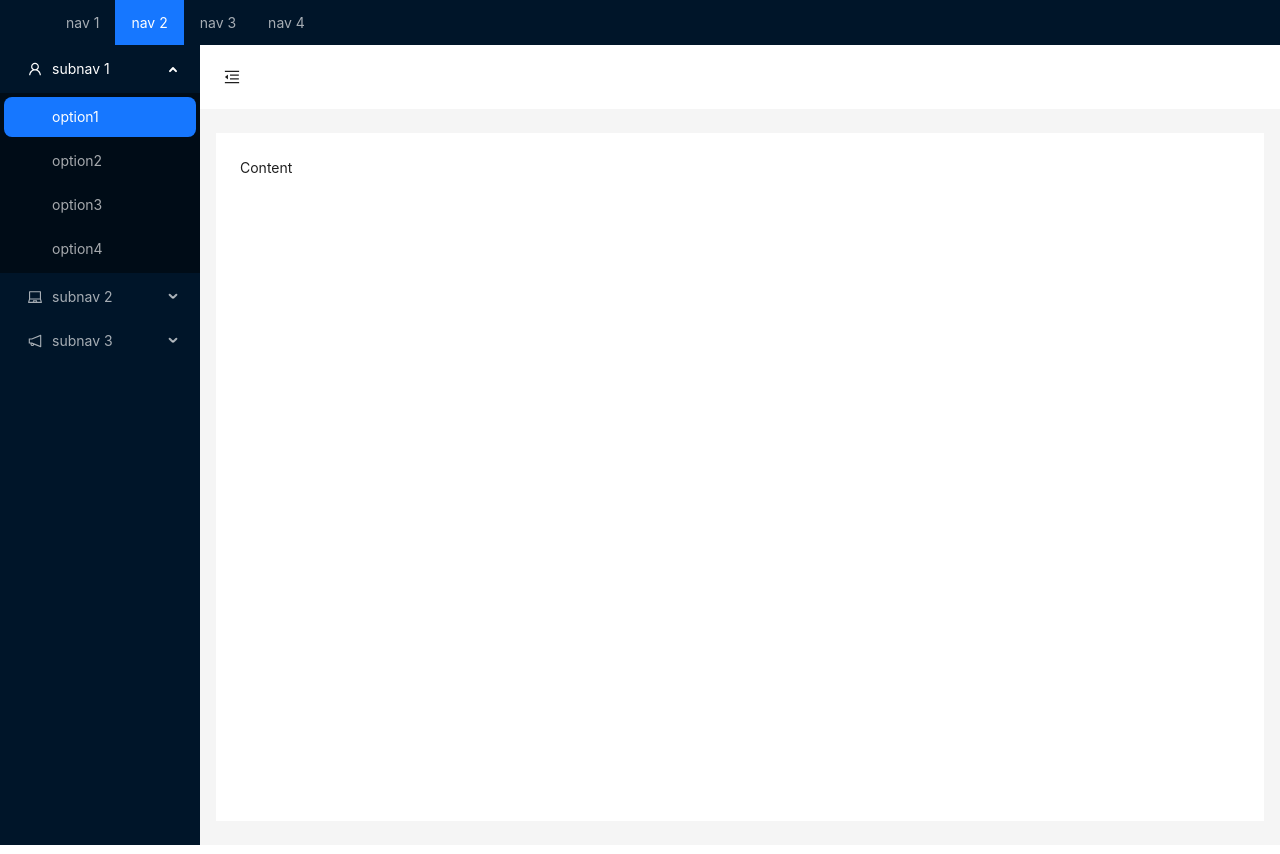
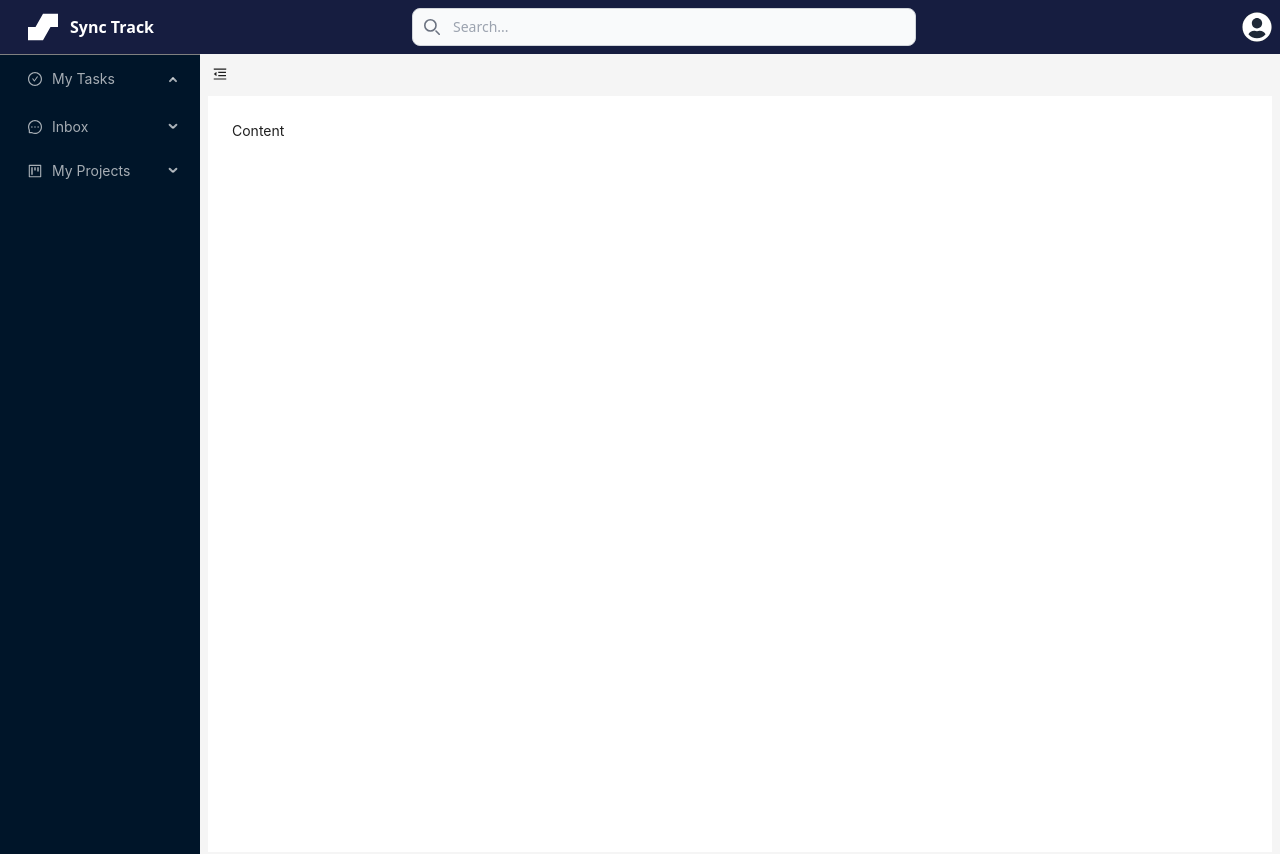
Before and after one commit to fareedjaved203/Sync-Track, a React (Vite) app in the folder client/: page / in a window 1280 px wide. Built offline with nearby package versions, Linux system fonts and the light colour scheme.

Commit message:
working on UI

```diff
--- /dev/null
+++ b/client/src/components/layout/Navbar.jsx
@@ -0,0 +1,158 @@
+import { Link } from "react-router-dom";
+import { SiSaltproject } from "react-icons/si";
+import { FaUserCircle } from "react-icons/fa";
+
+const Navbar = () => {
+  return (
+    <nav
+      className="border-gray-200 dark:bg-gray-900"
+      style={{ backgroundColor: "#161d40" }}
+    >
+      <div className="max-w-screen-xl flex flex-wrap items-center justify-between mx-auto p-2">
+        <Link
+          to="https://flowbite.com/"
+          className="flex items-center space-x-3 rtl:space-x-reverse"
+        >
+          <SiSaltproject
+            style={{ fontSize: "30px", color: "white", marginLeft: "20px" }}
+          />
+          <span className="self-center text-1xl font-semibold whitespace-nowrap text-white">
+            Sync Track
+          </span>
+        </Link>
+        <div className="flex items-center md:order-2 space-x-3 md:space-x-0 rtl:space-x-reverse relative">
+          <button
+            type="button"
+            className="flex text-sm bg-gray-800 rounded-full focus:ring-4 focus:ring-gray-300 dark:focus:ring-gray-600"
+            id="user-menu-button"
+            aria-expanded="false"
+            onClick={() => {
+              document
+                .getElementById("user-dropdown")
+                .classList.toggle("hidden");
+            }}
+          >
+            <span className="sr-only">Open user menu</span>
+            <FaUserCircle style={{ fontSize: "30px", color: "white" }} />
+          </button>
+          {/* <!-- Dropdown menu --> */}
+          <div
+            className="absolute right-0 z-50 hidden mt-2 py-2 w-48 bg-white rounded-lg shadow-lg dark:bg-gray-700"
+            id="user-dropdown"
+            style={{ top: "2.5rem" }}
+          >
+            <div className="px-4 py-3">
+              <span className="block text-sm text-gray-900 dark:text-white">
+                Fareed Javed
+              </span>
+              <span className="block text-sm  text-gray-500 truncate dark:text-gray-400">
+                fareedjaved203@gmail.com
+              </span>
+            </div>
+            <ul className="py-2" aria-labelledby="user-menu-button">
+              <li>
+                <Link
+                  to="#"
+                  className="block px-4 py-2 text-sm text-gray-700 hover:bg-gray-100 dark:hover:bg-gray-600 dark:text-gray-200 dark:hover:text-white"
+                >
+                  Whiteboard Collaboration
+                </Link>
+              </li>
+              <li>
+                <Link
+                  to="#"
+                  className="block px-4 py-2 text-sm text-gray-700 hover:bg-gray-100 dark:hover:bg-gray-600 dark:text-gray-200 dark:hover:text-white"
+                >
+                  Profile
+                </Link>
+              </li>
+
+              <li>
+                <Link
+                  to="#"
+                  className="block px-4 py-2 text-sm text-gray-700 hover:bg-gray-100 dark:hover:bg-gray-600 dark:text-gray-200 dark:hover:text-white"
+                >
+                  Contact
+                </Link>
+              </li>
+              <li>
+                <Link
+                  to="#"
+                  className="block px-4 py-2 text-sm text-gray-700 hover:bg-red-300 dark:hover:bg-gray-600 dark:text-gray-200 dark:hover:text-white"
+                >
+                  Sign out
+                </Link>
+              </li>
+            </ul>
+          </div>
+        </div>
+
+        <div
+          className="flex items-center justify-center relative w-full md:flex md:w-auto md:order-1 md:left-[-160px]"
+          id="navbar-user"
+        >
+          <div className="flex">
+            <div className="relative hidden md:block">
+              <div className="absolute inset-y-0 start-0 flex items-center ps-3 pointer-events-none">
+                <svg
+                  className="w-4 h-4 text-gray-500 dark:text-gray-400"
+                  aria-hidden="true"
+                  xmlns="http://www.w3.org/2000/svg"
+                  fill="none"
+                  viewBox="0 0 20 20"
+                >
+                  <path
+                    stroke="currentColor"
+                    strokeLinecap="round"
+                    strokeLinejoin="round"
+                    strokeWidth="2"
+                    d="m19 19-4-4m0-7A7 7 0 1 1 1 8a7 7 0 0 1 14 0Z"
+                  />
+                </svg>
+                <span className="sr-only">Search icon</span>
+              </div>
+              <input
+                type="text"
+                id="search-navbar"
+                className="block w-full md:w-[200%] p-2 ps-10 text-sm text-gray-900 border border-gray-300 rounded-lg bg-gray-50 focus:ring-blue-500 focus:border-blue-500 dark:bg-gray-700 dark:border-gray-600 dark:placeholder-gray-400 dark:text-white dark:focus:ring-blue-500 dark:focus:border-blue-500"
+                placeholder="Search..."
+              />
+            </div>
+          </div>
+          <div
+            className="items-center justify-between w-full md:flex md:w-auto md:order-1"
+            id="navbar-search"
+          >
+            <div className="relative mt-3 md:hidden">
+              <div className="absolute inset-y-0 start-0 flex items-center ps-3 pointer-events-none">
+                <svg
+                  className="w-4 h-4 text-gray-500 dark:text-gray-400"
+                  aria-hidden="true"
+                  xmlns="http://www.w3.org/2000/svg"
+                  fill="none"
+                  viewBox="0 0 20 20"
+                >
+                  <path
+                    stroke="currentColor"
+                    strokeLinecap="round"
+                    strokeLinejoin="round"
+                    strokeWidth="2"
+                    d="m19 19-4-4m0-7A7 7 0 1 1 1 8a7 7 0 0 1 14 0Z"
+                  />
+                </svg>
+              </div>
+              <input
+                type="text"
+                id="search-navbar"
+                className="block w-full p-2 ps-10 text-sm text-gray-900 border border-gray-300 rounded-lg bg-gray-50 focus:ring-blue-500 focus:border-blue-500 dark:bg-gray-700 dark:border-gray-600 dark:placeholder-gray-400 dark:text-white dark:focus:ring-blue-500 dark:focus:border-blue-500"
+                placeholder="Search..."
+              />
+            </div>
+          </div>
+        </div>
+      </div>
+    </nav>
+  );
+};
+
+export default Navbar;
--- a/client/src/components/layout/Structure.jsx
+++ b/client/src/components/layout/Structure.jsx
@@ -2,33 +2,41 @@ import React, { useState } from "react";
 import {
   MenuFoldOutlined,
   MenuUnfoldOutlined,
-  LaptopOutlined,
-  UserOutlined,
-  NotificationOutlined,
+  CheckCircleOutlined,
+  MessageOutlined,
+  ProjectOutlined,
 } from "@ant-design/icons";
 import { Layout, Menu, Button, theme } from "antd";
+import Navbar from "./Navbar";
 
 const { Header, Sider, Content } = Layout;
 
-const items1 = ["1", "2", "3", "4"].map((key) => ({
-  key,
-  label: `nav ${key}`,
-}));
-
-const items2 = [UserOutlined, LaptopOutlined, NotificationOutlined].map(
+const items2 = [CheckCircleOutlined, MessageOutlined, ProjectOutlined].map(
   (icon, index) => {
     const key = String(index + 1);
-    return {
-      key: `sub${key}`,
-      icon: React.createElement(icon),
-      label: `subnav ${key}`,
-      children: new Array(4).fill(null).map((_, j) => {
+    let label = "";
+    let children = [];
+
+    if (index === 0) {
+      label = "My Tasks";
+    } else if (index === 1) {
+      label = "Inbox";
+    } else if (index === 2) {
+      label = "My Projects";
+      children = new Array(4).fill(null).map((_, j) => {
         const subKey = index * 4 + j + 1;
         return {
           key: subKey,
           label: `option${subKey}`,
         };
-      }),
+      });
+    }
+
+    return {
+      key: `sub${key}`,
+      icon: React.createElement(icon),
+      label: label,
+      children: children,
     };
   }
 );
@@ -41,24 +49,14 @@ const Structure = () => {
 
   return (
     <>
-      <Header
-        style={{
-          display: "flex",
-          alignItems: "center",
-          maxHeight: "45px",
-          overflow: "hidden",
-        }}
+      <Navbar />
+      <Layout className="h-screen w-screen">
+        <Sider
+          trigger={null}
+          collapsible
+          collapsed={collapsed}
+          style={{ borderTop: "1px solid grey" }}
         >
-        <div className="demo-logo" />
-        <Menu
-          theme="dark"
-          mode="horizontal"
-          defaultSelectedKeys={["2"]}
-          items={items1}
-        />
-      </Header>
-      <Layout className="h-screen w-screen">
-        <Sider trigger={null} collapsible collapsed={collapsed}>
           <div className="demo-logo-vertical" />
           <Menu
             theme="dark"
@@ -72,21 +70,18 @@ const Structure = () => {
           />
         </Sider>
         <Layout>
-          <Header style={{ padding: 0, background: colorBgContainer }}>
           <Button
             type="text"
             icon={collapsed ? <MenuUnfoldOutlined /> : <MenuFoldOutlined />}
             onClick={() => setCollapsed(!collapsed)}
             style={{
-                fontSize: "16px",
-                width: 64,
-                height: 64,
+              width: 40,
+              height: 40,
             }}
           />
-          </Header>
           <Content
             style={{
-              margin: "24px 16px",
+              margin: "2px 8px",
               padding: 24,
               minHeight: 280,
               background: colorBgContainer,
```
Lines whose indentation alone changed are shown as unchanged.
